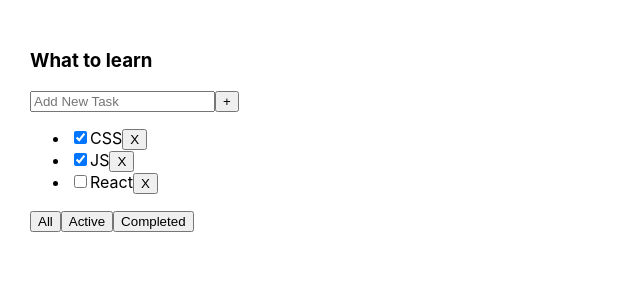
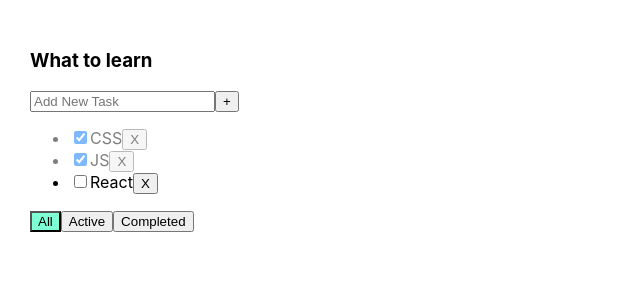
Before and after one commit to Stepan-Suprunov/CRM_PetProject, a React (Create React App) app: page / in a window 1280 px wide. Shown: the top 300 px of the page, without its empty margins (0-640 px from the left). Built offline with nearby package versions, Linux system fonts and the light colour scheme.

Commit message:
Task checking improved

```diff
--- a/src/App.css
+++ b/src/App.css
@@ -6,3 +6,19 @@
 .App > div {
   margin-right: 50px;
 }
+
+.error {
+  border: red 1px solid;
+}
+
+.error-message {
+  color: red;
+}
+
+.active-filter {
+  background-color: aquamarine;
+}
+
+.is-done {
+  opacity: 0.5;
+}
--- a/src/App.tsx
+++ b/src/App.tsx
@@ -46,6 +46,12 @@
         setFilter(value);
     };
 
+    function changeStatus(taskId: string, isDone: boolean) {
+        let task = tasks.find((t) => t.id === taskId);
+        if (task) task.isDone = isDone;
+        setTasks([...tasks]);
+    };
+
     let tasksForTodolist = tasks;
     if (filter === 'completed') {
         tasksForTodolist = tasks.filter(task => task.isDone);
@@ -60,7 +66,9 @@
                       tasks={tasksForTodolist}
                       removeTask={removeTask}
                       changeFilter={changeFilter}
-                      addTask={addTask} />
+                      filter={filter}
+                      addTask={addTask}
+                      changeTaskStatus={changeStatus} />
         </div>
     );
 }
--- a/src/Todolist.tsx
+++ b/src/Todolist.tsx
@@ -1,5 +1,7 @@
 import React, {useState} from "react";
 import {FilterValuesType} from "./App";
+import {Simulate} from "react-dom/test-utils";
+import error = Simulate.error;
 
 export type TaskType = {
     id: string
@@ -12,12 +14,15 @@
     tasks: Array<TaskType>
     removeTask: (id: string) => void;
     changeFilter: (value: FilterValuesType) => void;
+    filter: FilterValuesType
     addTask: (newTaskTitle: string) => void;
+    changeTaskStatus: (taskId: string, isDone: boolean) => void;
 };
 
 export function Todolist(props: PropsType) {
 
     const [newTaskTitle, setNewTaskTitle] = useState<string>('');
+    const [error, setError] = useState<string | null>(null);
 
 
     return (
@@ -25,29 +30,36 @@
             <h3>{props.title}</h3>
             <div>
                 <input
+                    className={error ? 'error' : ''}
                     placeholder="Add New Task"
                     value={newTaskTitle}
                     onChange={(e) => setNewTaskTitle(e.target.value)}
                     onKeyPress={(e) => {
-                        if (e.key === 'Enter' && newTaskTitle.length > 0) {
-                            props.addTask(newTaskTitle);
+                        setError(null);
+                        if (e.key === 'Enter' && newTaskTitle.trim() !== '') {
+                            props.addTask(newTaskTitle.trim());
                             setNewTaskTitle('');
                         }
                     }}
                 />
                 <button onClick={() => {
-                    if (newTaskTitle.length > 0) {
-                        props.addTask(newTaskTitle);
+                    if (newTaskTitle.trim() !== '') {
+                        props.addTask(newTaskTitle.trim());
                         setNewTaskTitle('');
+                    } else {
+                        setError('Field is required')
                     }
                 }}>
                     +
                 </button>
+                {error && <div className='error-message'>{error}</div>}
             </div>
             <ul>
                 {props.tasks.map(task =>
-                    <li>
-                        <input type="checkbox" checked={task.isDone}/>
+                    <li key={task.id} className={task.isDone ?'is-done' : ''}>
+                        <input type="checkbox"
+                               onChange={(e) => props.changeTaskStatus(task.id, e.target.checked)}
+                               checked={task.isDone}/>
                         <span>{task.title}</span>
                         <button onClick={() => {
                             props.removeTask(task.id)
@@ -56,15 +68,18 @@
                     </li>)}
             </ul>
             <div>
-                <button onClick={() => {
+                <button className={props.filter === 'all' ? 'active-filter' : ''}
+                        onClick={() => {
                             props.changeFilter('all')
                         }}>All
                 </button>
-                <button onClick={() => {
+                <button className={props.filter === 'active' ? 'active-filter' : ''}
+                        onClick={() => {
                             props.changeFilter('active')
                         }}>Active
                 </button>
-                <button onClick={() => {
+                <button className={props.filter === 'completed' ? 'active-filter' : ''}
+                        onClick={() => {
                             props.changeFilter('completed')
                         }}>Completed
                 </button>
```
Lines whose indentation alone changed are shown as unchanged.
